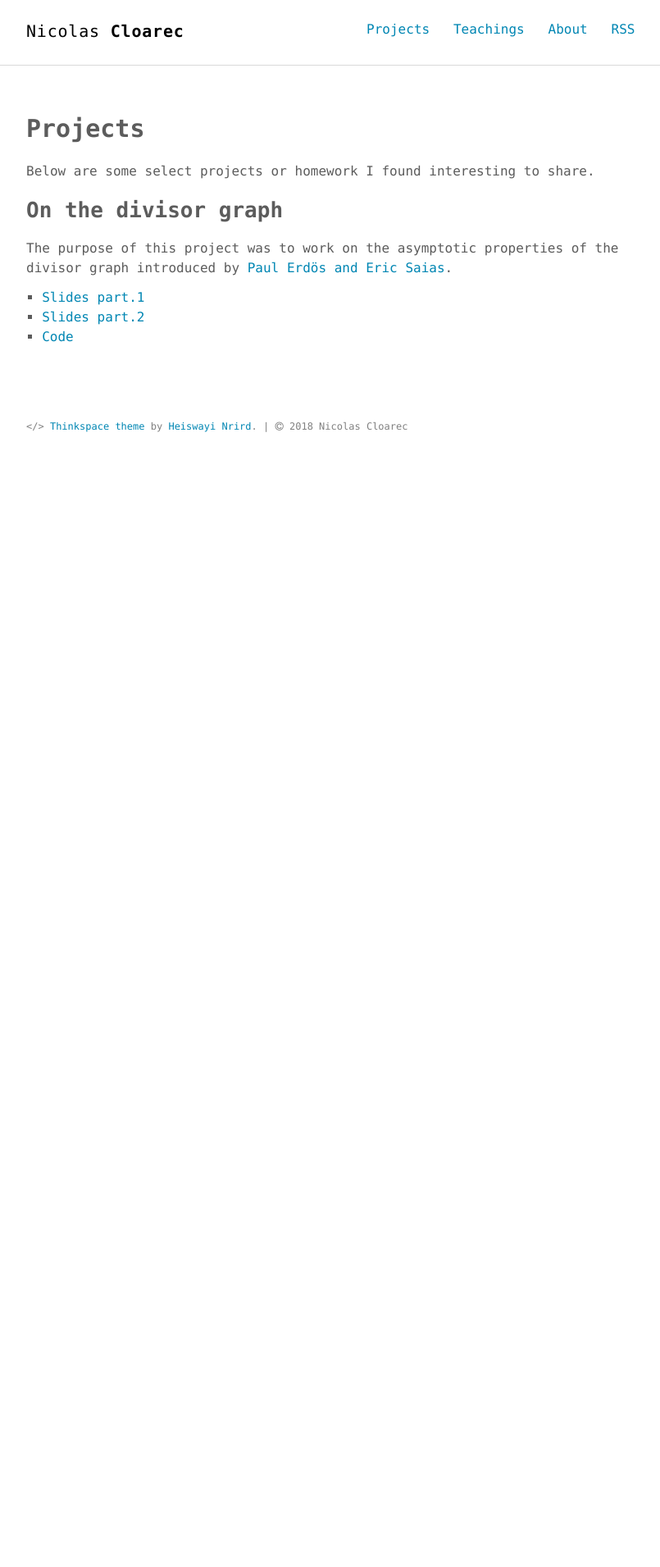
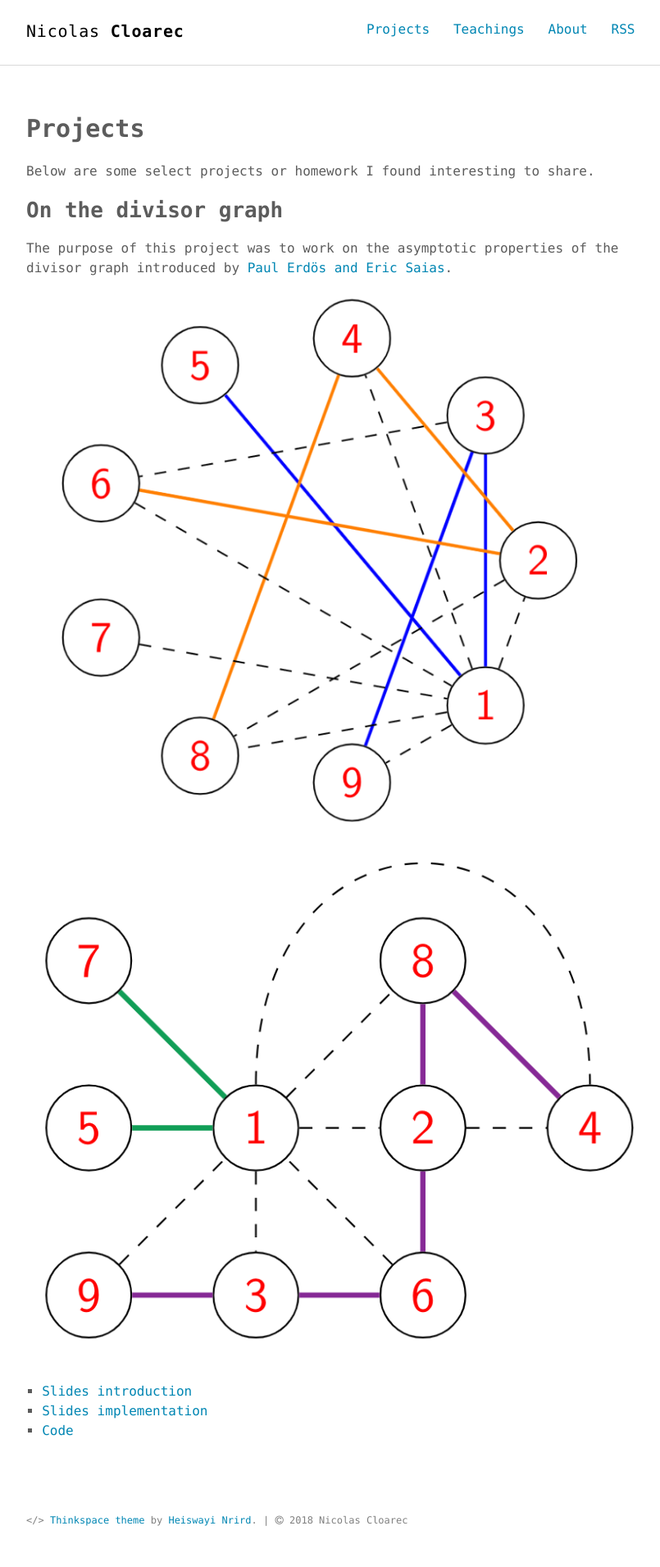
Before and after one commit to ncloarec/ncloarec.github.io, a Jekyll site: the page built from projects.md, in a window 1280 px wide. Shown: the whole page at 82% size, without its empty margins (232-1037 px from the left). Built offline with Jekyll 4.4.1, drawn with Linux system fonts in a browser that asks for light colours; before the commit the page ends 900 px from its top, so only the background shows below that.

Commit message:
add images graphs

```diff
--- a/projects.md
+++ b/projects.md
@@ -11,6 +11,9 @@ Below are some select projects or homework I found interesting to share.
 The purpose of this project was to work on the asymptotic properties of the
 divisor graph introduced by [Paul Erdös and Eric Saias](http://matwbn.icm.edu.pl/ksiazki/aa/aa73/aa7324.pdf).
 
-* [Slides part.1](https://github.com/ncloarec/TIPE/blob/master/info.pdf)
-* [Slides part.2](https://github.com/ncloarec/TIPE/blob/master/tipe.pdf)
+![](/assets/images/graph1.png)
+![](/assets/images/graph2.png)
+
+* [Slides introduction](https://github.com/ncloarec/TIPE/blob/master/info.pdf)
+* [Slides implementation](https://github.com/ncloarec/TIPE/blob/master/tipe.pdf)
 * [Code](https://github.com/ncloarec/TIPE)
```
Also changed, not shown: assets/images/graph1.png (added), assets/images/graph2.png (added).
